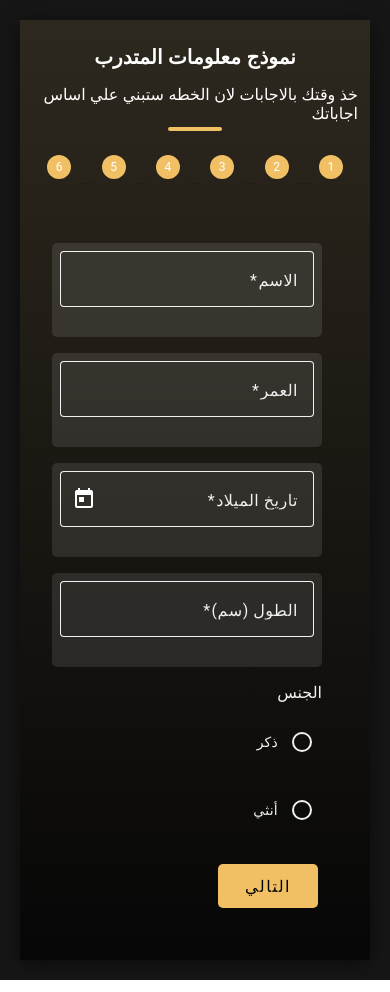
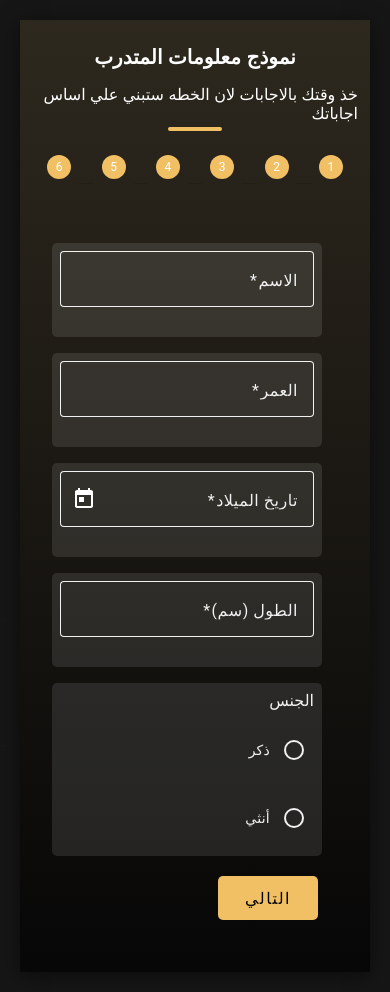
Before and after one commit to ahmed2nabil/delhi-fit, an Angular app in the folder frontend/: page /multiStep/1 in a window 390 px wide. Built offline with nearby package versions, Linux system fonts and the light colour scheme.

Commit message:
add for radio buttons sperations

```diff
--- a/frontend/src/app/multi-step-form/multi-step-form.component.css
+++ b/frontend/src/app/multi-step-form/multi-step-form.component.css
@@ -159,13 +159,18 @@ mat-form-field {
 
 /* ================= Radio Button Style ================= */
 mat-radio-group {
-    display: flex;
-    flex-direction: column;
-    margin-bottom: 20px;
+    display: block !important; /* Match form field display */
+    width: 100%; /* Match form field width */
+    margin-bottom: 20px; /* Match form field margin */
     color: #f1f1f1 !important;
+    background: rgba(255, 255, 255, 0.1); /* Light background similar to form fields */
+    border-radius: 5px; /* Rounded corners */
+    padding: 10px; /* Match form field padding */
 }
 mat-radio-group mat-label {
+    display: block;
     margin-bottom: 10px;
+    font-weight: 500;
 }
 mat-radio-group .mat-radio-button-wrapper {
     display: grid;
@@ -174,6 +179,11 @@ mat-radio-group .mat-radio-button-wrapper {
 }
 
 @media (max-width: 768px) {
+    mat-radio-group {
+        padding: 8px; /* Match mobile form field padding */
+        margin-bottom: 16px;
+    }
+
     mat-radio-group .mat-radio-button-wrapper {
         grid-template-columns: 1fr;
         gap: 8px;
```
